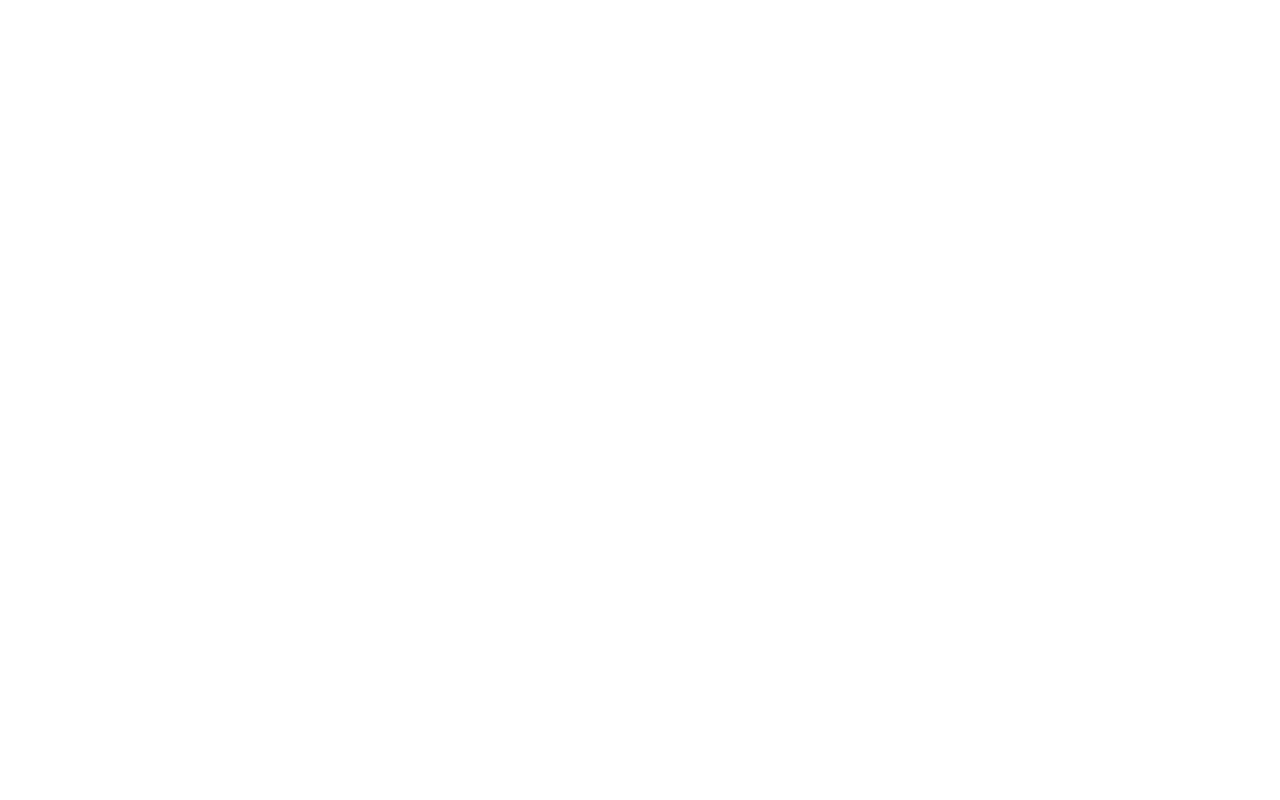
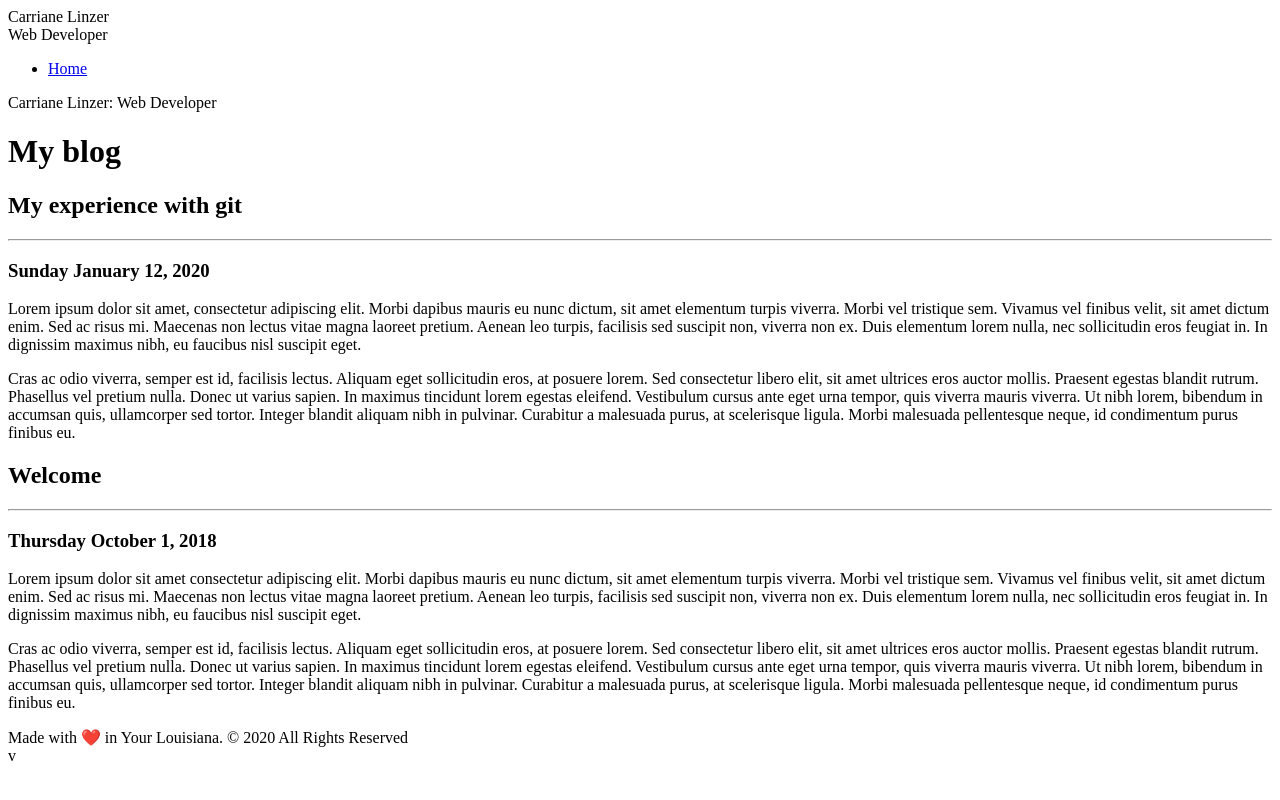
Before and after one commit to Carriane/personal-blog, a plain HTML site: page index.html in a window 1280 px wide. Drawn offline with Linux system fonts and the light colour scheme.

Commit message:
Add required HTML elements to the blog page skeleton.

```diff
--- a/index.html
+++ b/index.html
@@ -7,6 +7,70 @@
   <title>Insert Name - Web Developer</title>
 </head>
 <body>
+  <div class="parent">
+   <div class="wrapper">
+    <nav>
+      <div class="inner-wrap">
+        <div class="site-header"></div>Carriane Linzer
+        <div class="site-subheader">Web Developer</div>
+        <ul class="site-navigation">
+          <li><a href="index.html">Home</a></li>
+        </ul>
+      </div>
+    </nav>
+    <main>
+      <div class="menu">
+       <div class="menu-icon" id="sidebarCollapse">
+         <span class="mobile-header">Carriane Linzer: Web Developer</span>
+         <h1>My blog</h1>
+          <article>
+           <h2>My experience with git</h2>
+           <hr />
+           <h3>Sunday January 12, 2020</h3>
+           <p>
+             Lorem ipsum dolor sit amet, consectetur adipiscing elit. Morbi dapibus mauris eu nunc
+             dictum, sit amet elementum turpis viverra. Morbi vel tristique sem. Vivamus vel finibus velit, sit amet
+             dictum enim. Sed ac risus mi. Maecenas non lectus vitae magna laoreet pretium. Aenean leo turpis, facilisis
+             sed suscipit non, viverra non ex. Duis elementum lorem nulla, nec sollicitudin eros feugiat in. In
+             dignissim maximus nibh, eu faucibus nisl suscipit eget.
+           </p>
+           <p>
+             Cras ac odio viverra, semper est id, facilisis lectus. Aliquam eget sollicitudin eros, at posuere lorem.
+             Sed consectetur libero elit, sit amet ultrices eros auctor mollis. Praesent egestas blandit rutrum. Phasellus vel pretium nulla. Donec ut varius sapien. In maximus tincidunt lorem egestas eleifend. Vestibulum cursus ante
+             eget urna tempor, quis viverra mauris viverra. Ut nibh lorem, bibendum in accumsan quis, ullamcorper sed
+             tortor. Integer blandit aliquam nibh in pulvinar. Curabitur a malesuada purus, at scelerisque ligula. Morbi
+             malesuada pellentesque neque, id condimentum purus finibus eu.
+           </p>
+          </article>
+          <article>
+           <h2>Welcome</h2>
+           <hr />
+           <h3>Thursday October 1, 2018</h3>
+           <p>
+             Lorem ipsum dolor sit amet consectetur adipiscing elit. Morbi dapibus mauris eu nunc
+             dictum, sit amet elementum turpis viverra. Morbi vel tristique sem. Vivamus vel finibus velit, sit amet
+             dictum enim. Sed ac risus mi. Maecenas non lectus vitae magna laoreet pretium. Aenean leo turpis, facilisis
+             sed suscipit non, viverra non ex. Duis elementum lorem nulla, nec sollicitudin eros feugiat in. In
+             dignissim
+             maximus nibh, eu faucibus nisl suscipit eget.
+           </p>
+           <p>
+             Cras ac odio viverra, semper est id, facilisis lectus. Aliquam eget sollicitudin eros, at posuere lorem.
+             Sed
+             consectetur libero elit, sit amet ultrices eros auctor mollis. Praesent egestas blandit rutrum. Phasellus
+             vel
+             pretium nulla. Donec ut varius sapien. In maximus tincidunt lorem egestas eleifend. Vestibulum cursus ante
+             eget urna tempor, quis viverra mauris viverra. Ut nibh lorem, bibendum in accumsan quis, ullamcorper sed
+             tortor. Integer blandit aliquam nibh in pulvinar. Curabitur a malesuada purus, at scelerisque ligula. Morbi
+             malesuada pellentesque neque, id condimentum purus finibus eu.
+           </p>
+          </article>
 
-</body>
+          <footer>
+            Made with ❤️ in Your Louisiana. © 2020 All Rights Reserved
+          </footer>
+      v </main>
+      </div>
+    </div>
+  </body>
 </html>
```
